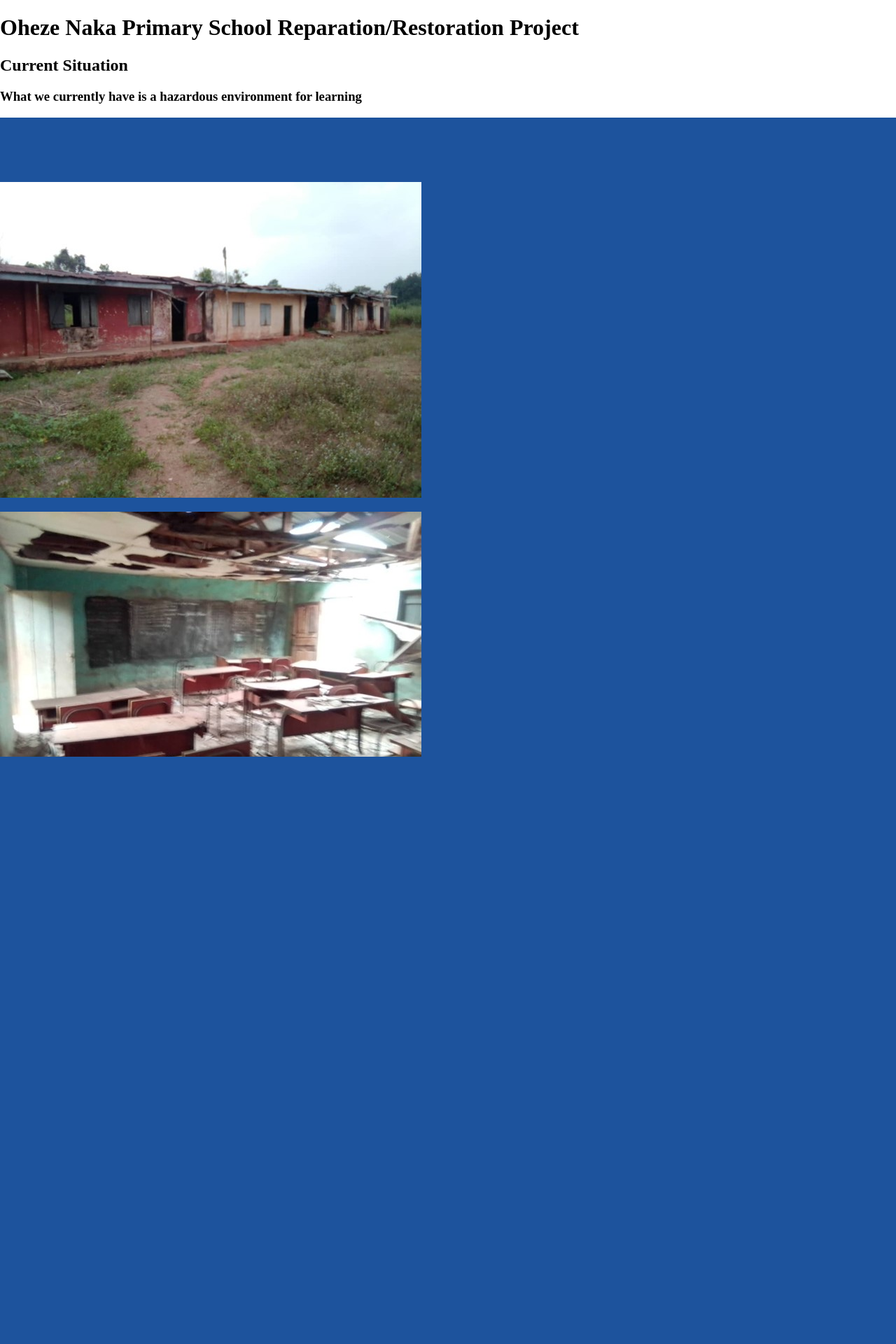
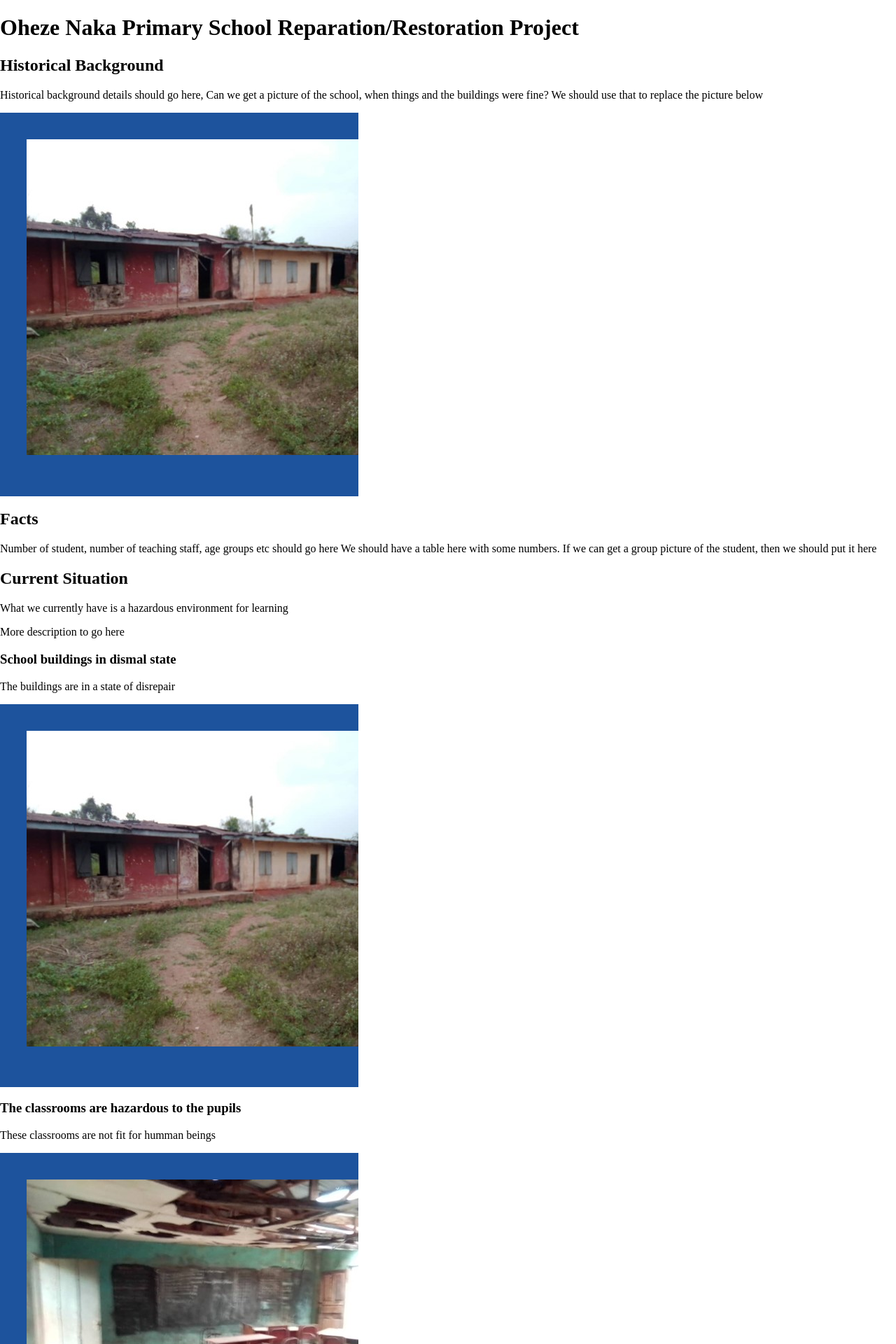
Before and after one commit to OtasowieRotimiOsifo/oheze-naka-forum, a PHP site: page / in a window 1280 px wide. Shown: the top 1920 px of the page at 70% size. Before the commit the page ends 1081 px from the top, so only its background shows below. Run offline with PHP 8.4, Linux system fonts and the light colour scheme.

Commit message:
seperated the divs in the html

```diff
--- a/css/site.css
+++ b/css/site.css
@@ -15,6 +15,51 @@ html,
            background-color: #1d539d;
            color: white;
            padding-top: 6%;
+           box-sizing: border-box;
+           overflow-y: auto;
+           overflow-x: hidden;
+           font-family: "Segoe UI";
+       }
+
+       .school_buildings {
+           height: 60%;
+           width: 40%;
+           background-color: #1d539d;
+           color: white;
+           padding-top: 3%;
+           padding-left: 3%;
+           padding-bottom: 3%;
+           padding-right: 3%;
+           box-sizing: border-box;
+           overflow-y: auto;
+           overflow-x: hidden;
+           font-family: "Segoe UI";
+       }
+
+       .classroom {
+           height: 60%;
+           width: 40%;
+           background-color: #1d539d;
+           color: white;
+           padding-top: 3%;
+           padding-left: 3%;
+           padding-bottom: 3%;
+           padding-right: 3%;
+           box-sizing: border-box;
+           overflow-y: auto;
+           overflow-x: hidden;
+           font-family: "Segoe UI";
+       }
+
+       .classroom_large {
+           height: 90%;
+           width: 40%;
+           background-color: #1d539d;
+           color: white;
+           padding-top: 1%;
+           padding-left: 3%;
+           padding-bottom: 1%;
+           padding-right: 3%;
            box-sizing: border-box;
            overflow-y: auto;
            overflow-x: hidden;
--- a/index.html
+++ b/index.html
@@ -7,33 +7,46 @@
 <body>
 
 <h1> Oheze Naka Primary School Reparation/Restoration Project</h1>
-<h2> Current Situation </h2>
-<h3> What we currently have is a hazardous environment for learning</h3>
-<div class="main-container">
-       <p School Buildings/>
+<h2> Historical Background </h2>
+<p> Historical background details should go here,
+  Can we get a picture of the school, when things and the buildings were fine?
+  We should use that to replace the picture below
+</p>
 <div class="school_buildings">
     <img src="img/school_buildings.jpg" />
 </div>
-       <p Collapsed Ceiling/>
-       <div class="collapsed_ceiling">
+<h2> Facts </h2>
+<p> Number of student, number of teaching staff, age groups etc should go here
+    We should have a table here with some numbers.
+    If we can get a group picture of the student, then we should put it here
+</p>
+<h2> Current Situation </h2>
+<p> What we currently have is a hazardous environment for learning</p>
+<p> More description to go here</p>
+<h3> School buildings in dismal state </h3>
+<p> The buildings are in a state of disrepair </p>
+<div class="school_buildings">
+    <img src="img/school_buildings.jpg" />
+</div>
+
+<h3> The classrooms are hazardous to the pupils</h3>
+<p> These classrooms are not fit for humman beings </p>
+<p> </p>
+<div class="classroom">
     <img src="img/collapsed_ceiling.jpg" />
 </div>
-       <p Collapsed Ceiling 2/>
-       <div class="collapsed_ceiling2">
+<p> </p>
+<div class="classroom">
     <img src="img/collapsed_ceiling2.jpg" />
 </div>
-       <p Collapsed Roof/>
-       <div class="collapsed_roof">
+<p> </p>
+<div class="classroom_large">
     <img src="img/collapsed_roof.jpg" />
 </div>
-        <p Boy in Classroom/>
-       <div class="boy_in_classroom">
+<p> </p>
+<div class="classroom">
     <img src="img/boy_in_classroom.jpg" />
 </div>
-       <p Collapsed Classroom/>
-      <div class="collapsed_classroom">
-          <img src="img/collapsed_classroom.jpg" />
-      </div>
-   </div>
+<p> </p>
 </body>
 </html>
```
Also changed, not shown: img/collapsed_buildings.jpg (added). Lines whose indentation alone changed are shown as unchanged.
